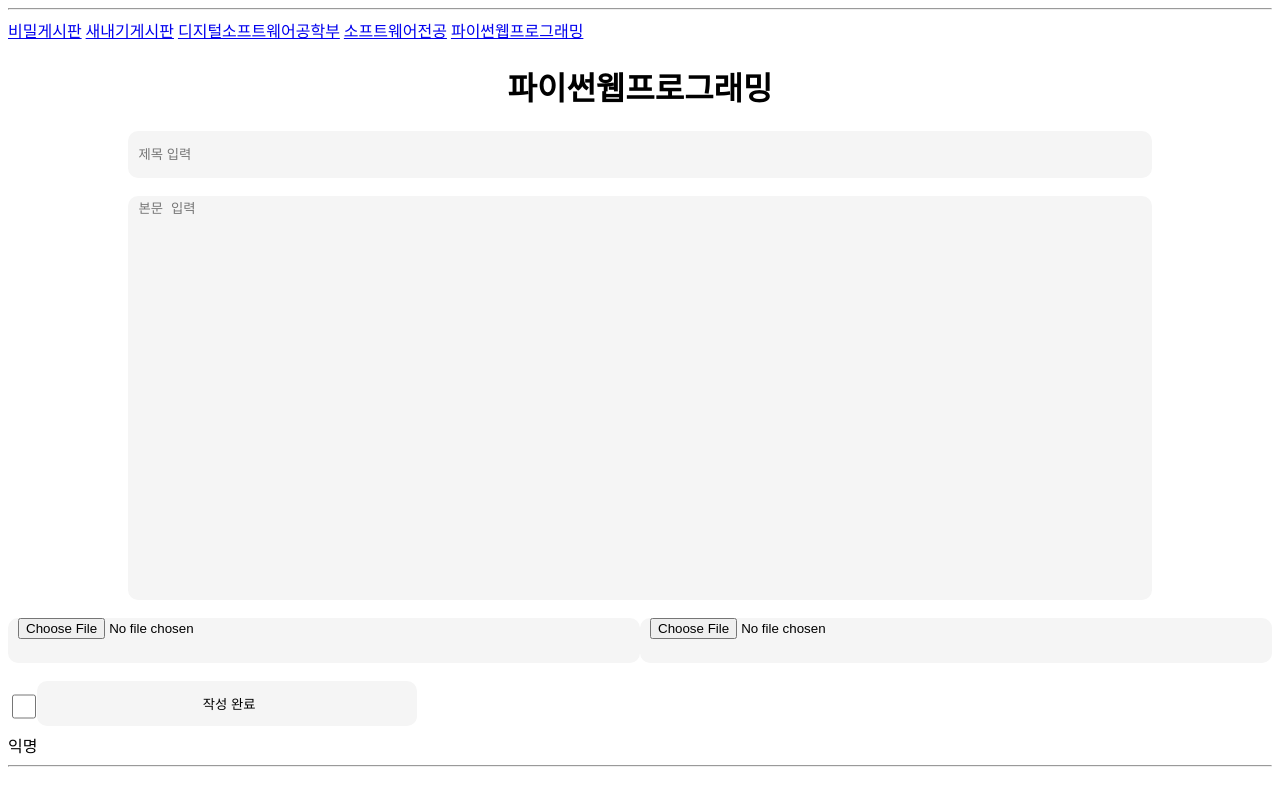
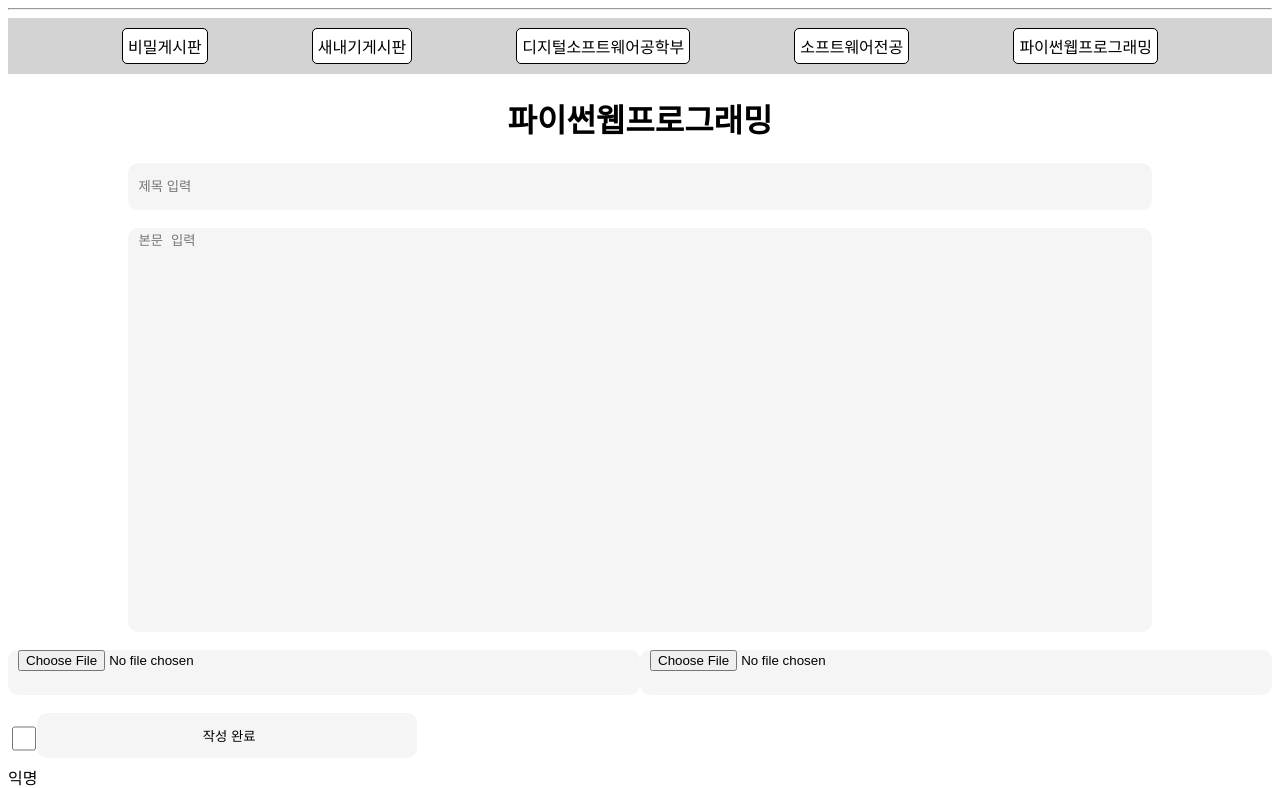
Before and after one commit to HeewonJo/PWP-project, a Django app: page /category/PWP/ in a window 1280 px wide. Shown: the part 44-832 px from the top of the page. Run offline with Django 5.2, Linux system fonts and the light colour scheme; data comes from the database, SQL or seed files in the repository; both versions use the stored data as it was after the commit.

Commit message:
Fix: 자잘한 오류 수정

```diff
--- a/everytime/accounts/templates/accounts/signup.html
+++ b/everytime/accounts/templates/accounts/signup.html
@@ -23,7 +23,7 @@
       <form method="post" action={% url 'accounts:signup' %}>
         {% csrf_token %}
         <div class="input_info">
-          <div class="input_cate">이름</div>
+          <div class="input_cate">아이디</div>
           <input type="text" name="username" id="id_username" placeholder="이름을 입력하세요." />
         </div>
         <div class="input_info">
--- a/everytime/post/templates/post/category.html
+++ b/everytime/post/templates/post/category.html
@@ -25,9 +25,11 @@
 
     <hr>
 
-    {% for category in categories %}
-        <a href={% url 'post:category' category.slug %} >{{ category.title }}</a>
-    {% endfor %}
+    <div class="categories">
+        {% for category in categories %}
+            <a href={% url 'post:category' category.slug %}>{{ category.title }}</a>
+        {% endfor %}
+    </div>
 
     <h1 class="cate_title">{{ category.title }}</h1>
 
--- a/everytime/static/css/category.css
+++ b/everytime/static/css/category.css
@@ -79,3 +79,23 @@ input [type="file"] {
 .submit > input {
   width: 30%;
 }
+
+.categories {
+  display: flex;
+  justify-content: space-evenly;
+  align-items: center;
+
+  background-color: lightgray;
+  padding: 10px;
+}
+
+.categories a {
+  text-decoration: none;
+  color: black;
+
+  padding: 5px;
+
+  border: 1px solid black;
+  border-radius: 5px;
+  background-color: white;
+}
```
Also changed, not shown: everytime/accounts/templates/accounts/mypage.html (+14 -1 lines), everytime/post/templates/post/list.html (+2 -6 lines), everytime/static/css/mypage.css (added, +10 -0 lines), everytime/db.sqlite3, everytime/post/migrations/0002_data.py.
